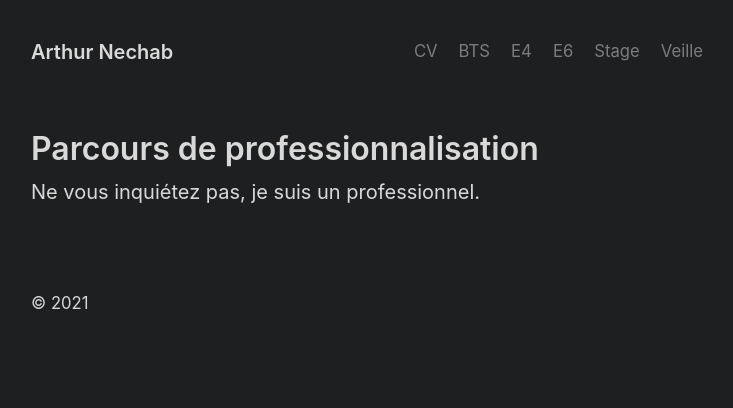
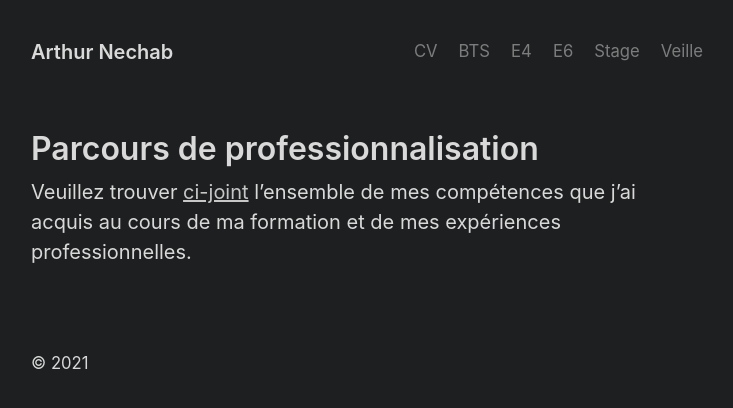
Before and after one commit to arthur-nechab/portfolio, a Jekyll site: the page built from e6.md, in a window 1280 px wide. Shown: the top 408 px of the page, without its empty margins (273-1006 px from the left). Built offline with Jekyll 4.4.1, drawn with Linux system fonts in a browser that asks for light colours.

Commit message:
Update e6.md

```diff
--- a/e6.md
+++ b/e6.md
@@ -3,4 +3,4 @@ layout: page
 title: Parcours de professionnalisation
 ---
 
-Ne vous inquiétez pas, je suis un professionnel.
+Veuillez trouver [ci-joint](https://drive.google.com/file/d/1F2Ndgj5vvlWvVB9IBK7F7FUn2aNlGTUE/view?usp=sharing) l'ensemble de mes compétences que j'ai acquis au cours de ma formation et de mes expériences professionnelles.
```
